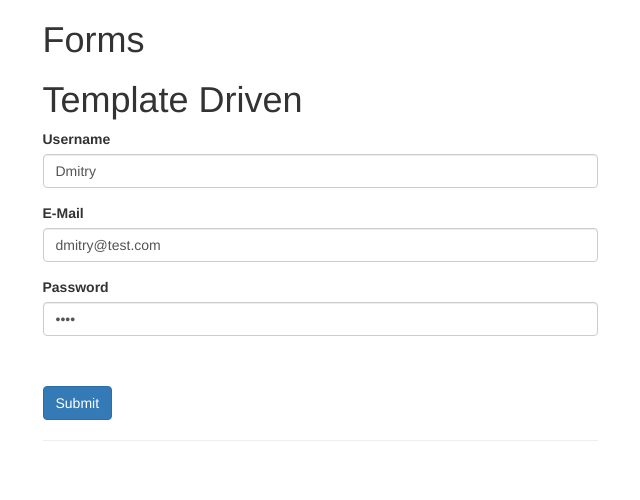
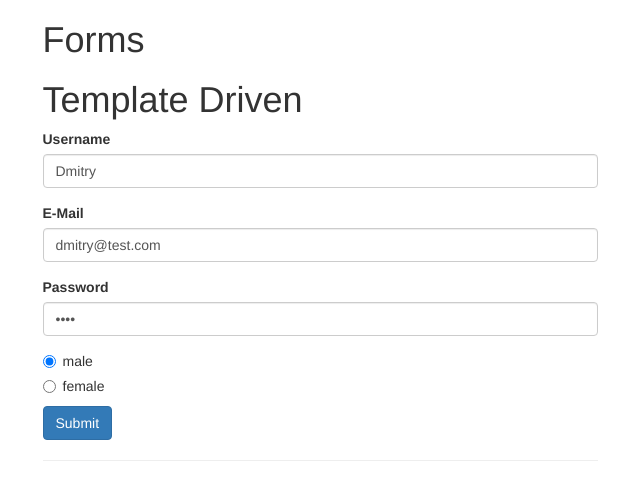
Before and after one commit to dharnitski/angular-05-forms, an Angular app: page / in a window 1280 px wide. Shown: the top 500 px of the page, without its empty margins (320-960 px from the left). Built offline with nearby package versions, Linux system fonts and the light colour scheme.

Commit message:
Radio Button Controls (Template-Driven)

```diff
--- a/src/app/template-driven/template-driven.component.html
+++ b/src/app/template-driven/template-driven.component.html
@@ -15,8 +15,9 @@
     <label for="password">Password</label>
     <input type="password" class="form-control" id="password" [(ngModel)]="user.password" name="password" required>
   </div>
-  <div class="radio">
+  <div class="radio" *ngFor="let g of genders">
     <label>
+      <input type="radio" name="gender" [(ngModel)]="user.gender" [value]="g"> {{g}}
     </label>
   </div>
   <button type="submit" class="btn btn-primary">Submit</button>
--- a/src/app/template-driven/template-driven.component.ts
+++ b/src/app/template-driven/template-driven.component.ts
@@ -15,8 +15,11 @@ export class TemplateDrivenComponent {
   user = {
     username: 'Dmitry',
     email: 'dmitry@test.com',
-    password: 'test'
+    password: 'test',
+    gender: 'male'
   };
+
+  genders = ['male', 'female'];
 
   onSubmit(form: NgForm) {
     console.log(form.value);
```
